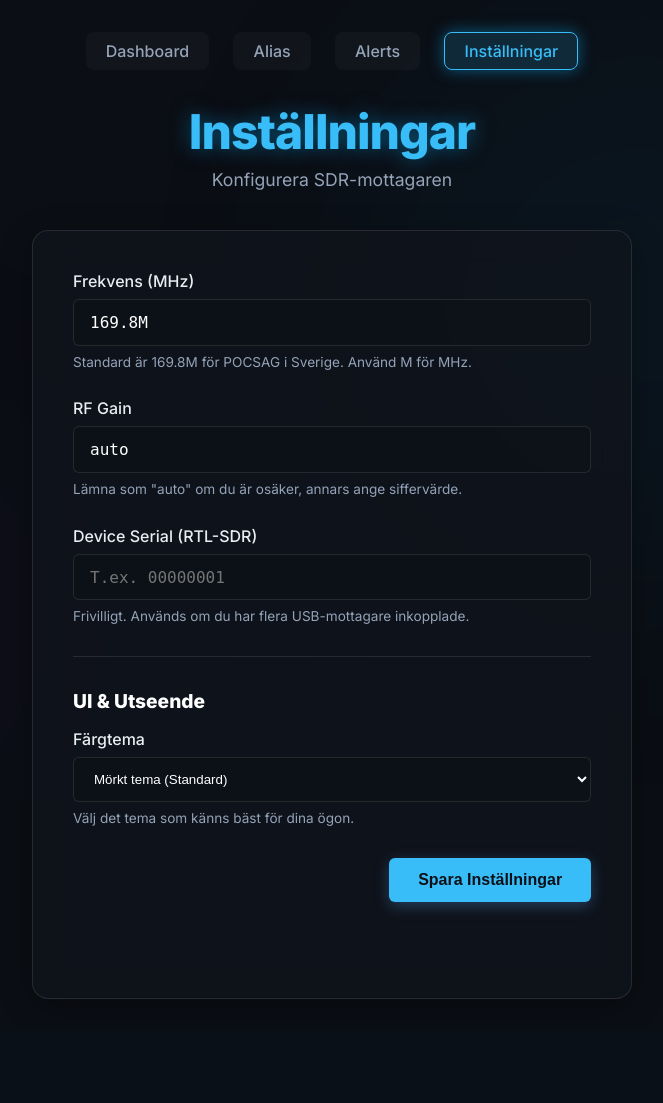
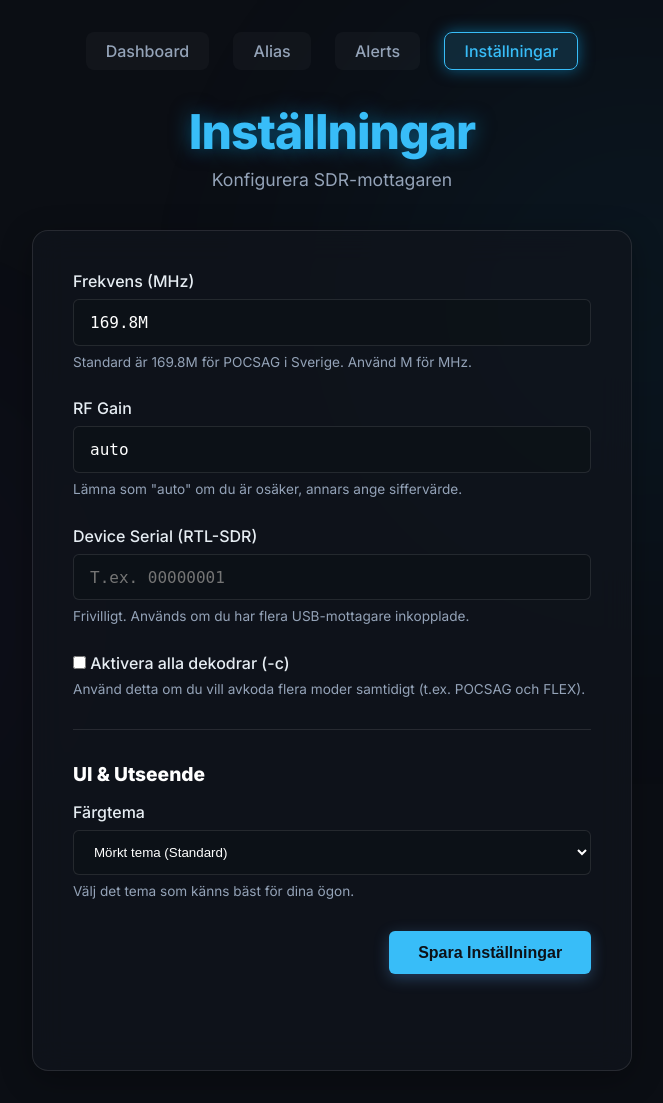
Before and after one commit to Minglarn/pagermonitor, a Flask app: page /settings in a window 1280 px wide. Shown: the whole page, without its empty margins (308-971 px from the left). Before the commit the page ends 999 px from the top, so only its background shows below. Run offline with Flask 3, Linux system fonts and the light colour scheme; data comes from the database, SQL or seed files in the repository.

Commit message:
feat(backend/ui): Add option to use -c (all decoders) for multimon-ng

```diff
--- a/app.py
+++ b/app.py
@@ -41,7 +41,7 @@ def handle_settings():
     if request.method == 'POST':
         data = request.json
         # Handle each setting explicitly to prevent injected keys
-        allowed_keys = ['frequency', 'gain', 'device_serial']
+        allowed_keys = ['frequency', 'gain', 'device_serial', 'multimon_all_decoders']
         changed = False
         for key in allowed_keys:
             if key in data:
--- a/database.py
+++ b/database.py
@@ -68,7 +68,8 @@ def init_db():
     defaults = {
         'frequency': '169.8M',
         'gain': 'auto',
-        'device_serial': ''
+        'device_serial': '',
+        'multimon_all_decoders': 'false'
     }
 
     for key, val in defaults.items():
--- a/sdr_processor.py
+++ b/sdr_processor.py
@@ -103,7 +103,12 @@ def run_sdr_process():
         else:
             logger.info("Using default local USB RTL-SDR device")
 
-        multimon_cmd = ['multimon-ng', '-a', 'POCSAG512', '-a', 'POCSAG1200', '-a', 'POCSAG2400', '-f', 'alpha', '-']
+        multimon_all = settings.get('multimon_all_decoders', 'false') == 'true'
+
+        if multimon_all:
+            multimon_cmd = ['multimon-ng', '-c', '-f', 'alpha', '-']
+        else:
+            multimon_cmd = ['multimon-ng', '-a', 'POCSAG512', '-a', 'POCSAG1200', '-a', 'POCSAG2400', '-f', 'alpha', '-']
 
         logger.info(f"Starting rtl_fm: {' '.join(rtl_cmd)}")
         logger.info(f"Starting multimon-ng: {' '.join(multimon_cmd)}")
--- a/templates/settings.html
+++ b/templates/settings.html
@@ -57,6 +57,14 @@
                         <small>Frivilligt. Används om du har flera USB-mottagare inkopplade.</small>
                     </div>
 
+                    <div class="form-group checkbox-group">
+                        <label>
+                            <input type="checkbox" id="multimon_all_decoders" name="multimon_all_decoders">
+                            Aktivera alla dekodrar (-c)
+                        </label>
+                        <small>Använd detta om du vill avkoda flera moder samtidigt (t.ex. POCSAG och FLEX).</small>
+                    </div>
+
                     <hr class="separator">
                     <h3>UI & Utseende</h3>
 
@@ -93,6 +101,7 @@
                     if (data.frequency) document.getElementById('frequency').value = data.frequency;
                     if (data.gain) document.getElementById('gain').value = data.gain;
                     if (data.device_serial) document.getElementById('device_serial').value = data.device_serial;
+                    if (data.multimon_all_decoders === 'true') document.getElementById('multimon_all_decoders').checked = true;
                 })
                 .catch(err => {
                     console.error("Fel vid hämtning av inställningar", err);
@@ -113,7 +122,8 @@
                 const payload = {
                     frequency: document.getElementById('frequency').value,
                     gain: document.getElementById('gain').value,
-                    device_serial: document.getElementById('device_serial').value
+                    device_serial: document.getElementById('device_serial').value,
+                    multimon_all_decoders: document.getElementById('multimon_all_decoders').checked ? 'true' : 'false'
                 };
 
                 // Spara tema i localStorage
```
